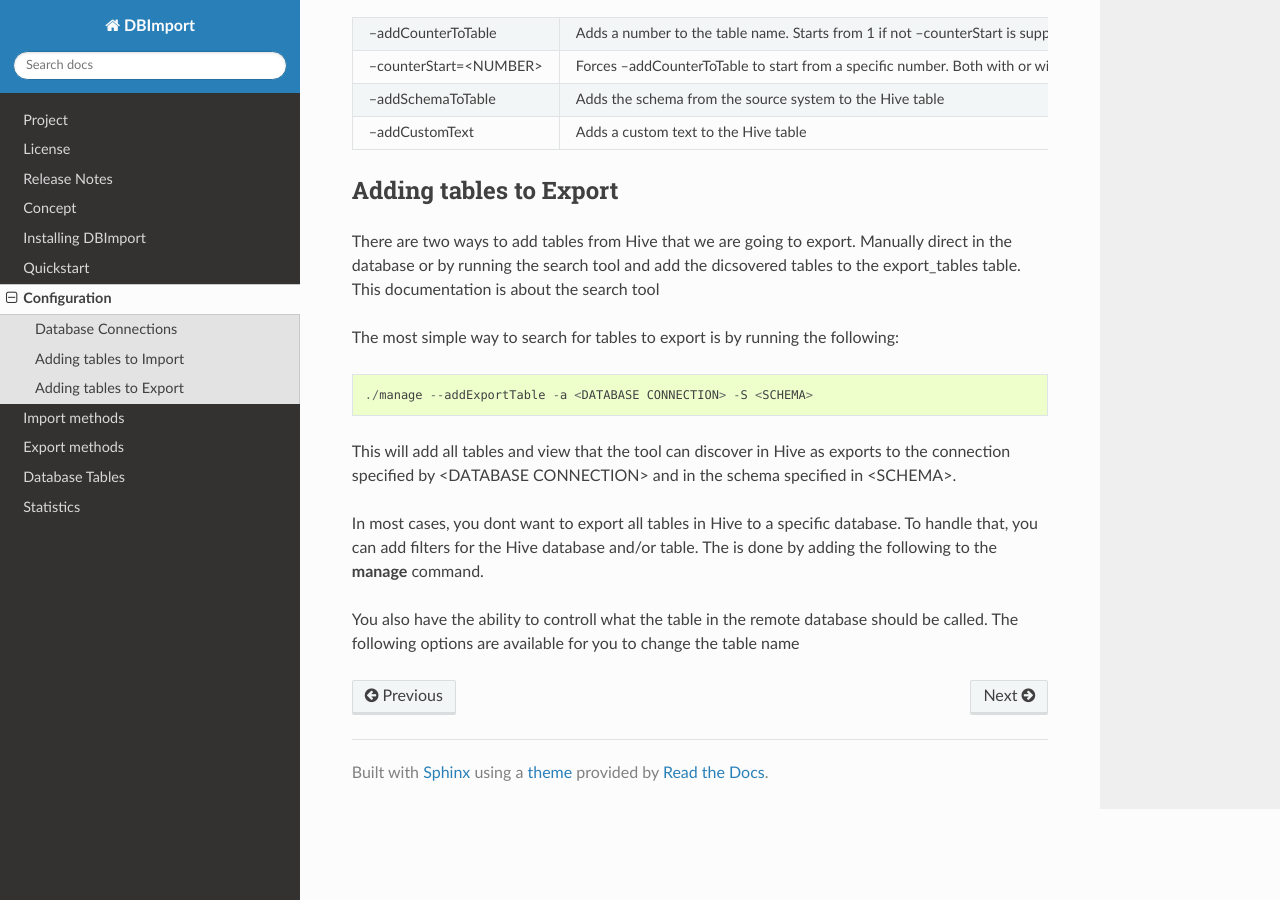
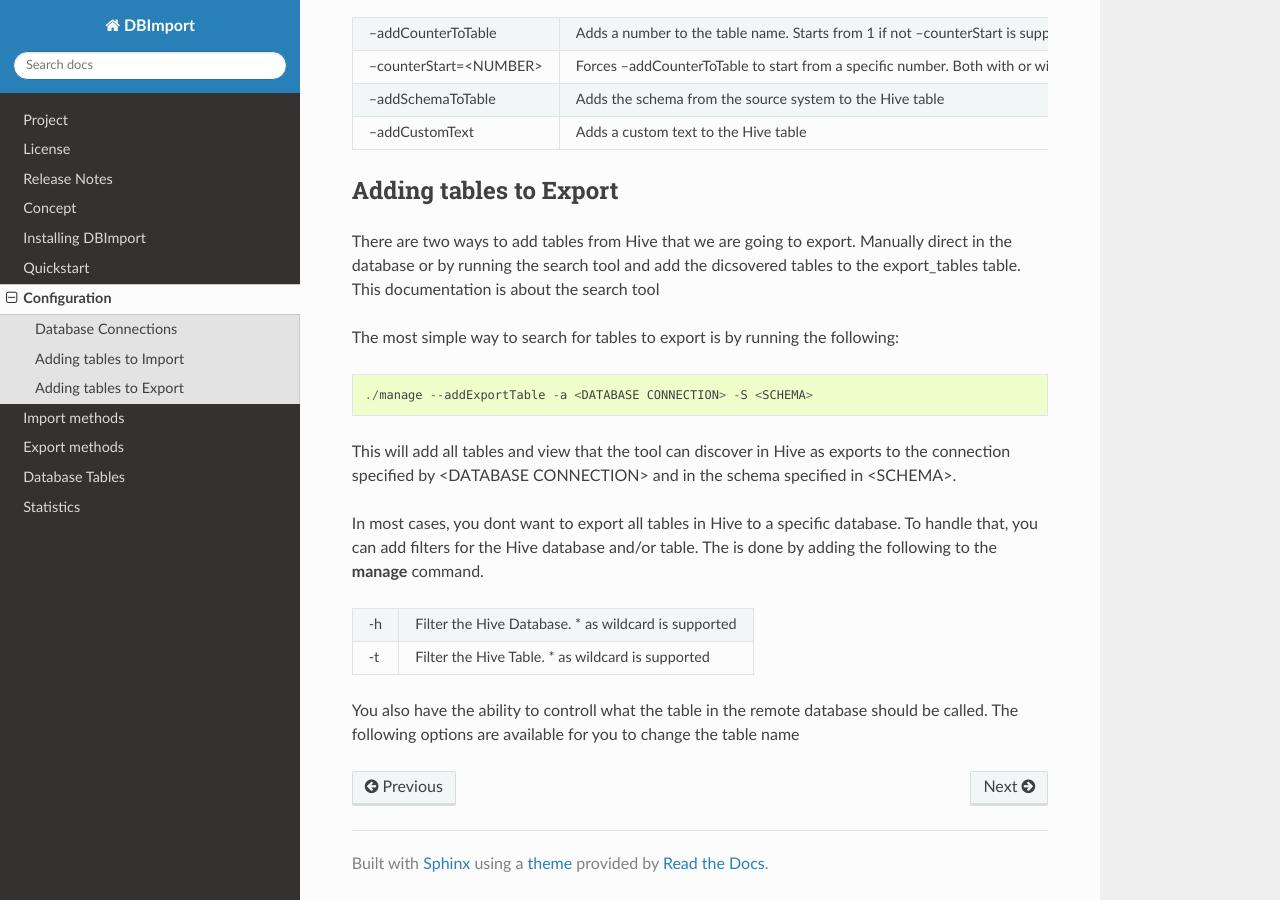
Before and after one commit to Middlecon/DBImport, a Sphinx documentation site: the page built from docs/configuration.rst, in a window 1280 px wide and 900 px high, scrolled down 1114 px. Built offline with Sphinx 7.4.7 and the Read the Docs theme 2.0.0, drawn with Linux system fonts in a browser that asks for light colours.

Commit message:
Configuration documentation

```diff
--- a/docs/configuration.rst
+++ b/docs/configuration.rst
@@ -55,15 +55,15 @@
 In most cases, you dont want to export all tables in Hive to a specific database. To handle that, you can add filters for the Hive database and/or table. The is done by adding the following to the **manage** command.
 
 == ======================================================
-``-h`` Filter the Hive Database. * as wildcard is supported
-``-t`` Filter the Hive Table. * as wildcard is supported
+-h Filter the Hive Database. * as wildcard is supported
+-t Filter the Hive Table. * as wildcard is supported
 == ======================================================
 
 You also have the ability to controll what the table in the remote database should be called. The following options are available for you to change the table name
 
 =======================  ===============================================================================================================
-``--addCounterToTable``      Adds a number to the table name. Starts from 1 if not --counterStart is supplied
-``--counterStart=<NUMBER>``  Forces --addCounterToTable to start from a specific number. Both with or without 0 in the beginning is supported
-``--addDBToTable``           Adds the schema from the source system to the Hive table
-``--addCustomText``          Adds a custom text to the Hive table
+\\-\\-addCounterToTable      Adds a number to the table name. Starts from 1 if not \\-\\-counterStart is supplied
+\\-\\-counterStart=<NUMBER>  Forces \\-\\-addCounterToTable to start from a specific number. Both with or without 0 in the beginning is supported
+\\-\\-addDBToTable           Adds the schema from the source system to the Hive table
+\\-\\-addCustomText          Adds a custom text to the Hive table
 =======================  ===============================================================================================================
```
